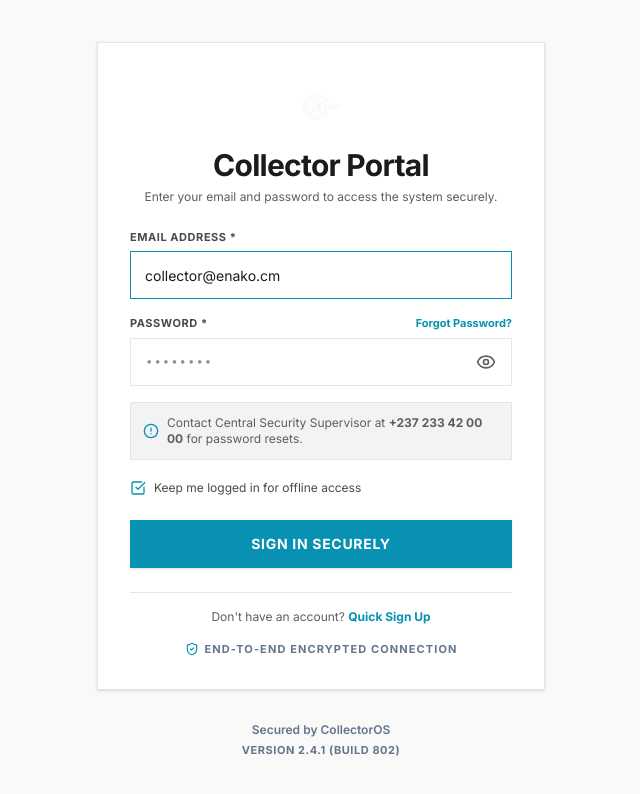
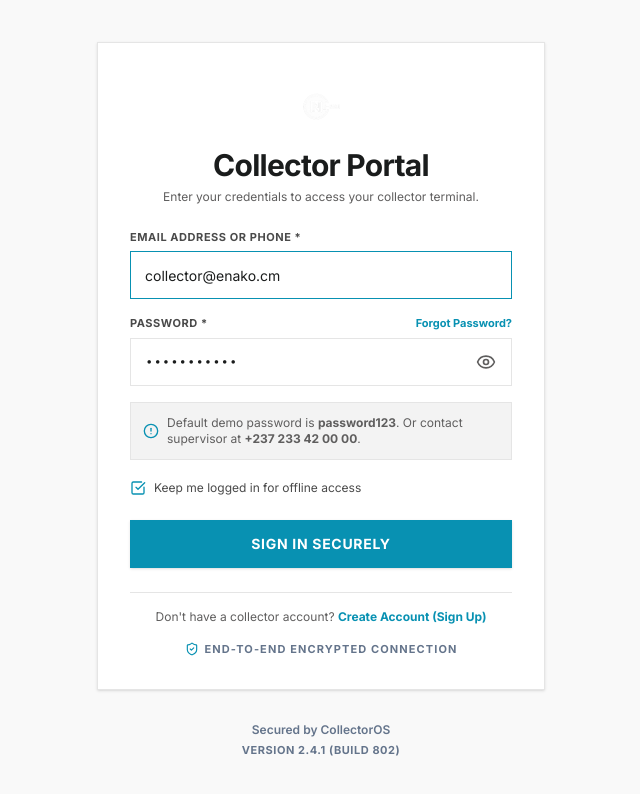
Before and after one commit to enakoweb88-sys/cash, a React (Vite) app: page / in a window 1280 px wide. Both pictures are taken after a click on the button "Forgot Password?". Shown: the top 794 px of the page, without its empty margins (319-959 px from the left). Built offline with nearby package versions, Linux system fonts and the light colour scheme; no server answers.

Commit message:
feat: complete Sign Up and Login authentication flow with account persistence for Cash Collector portal

```diff
--- a/src/App.tsx
+++ b/src/App.tsx
@@ -1,12 +1,13 @@
 import React, { useState, useEffect } from 'react';
 import {
   INITIAL_USER,
+  DEFAULT_ACCOUNTS,
   INITIAL_CLIENTS,
   INITIAL_COLLECTIONS,
   INITIAL_DRAFTS,
   formatXAF
 } from './data/mockData';
-import { Client, Collection, CollectorUser, ViewType, TransactionStatus } from './types';
+import { Client, Collection, CollectorUser, UserAccount, ViewType, TransactionStatus } from './types';
 import { Sidebar } from './components/Sidebar';
 import { TopBar } from './components/TopBar';
 import { DashboardView } from './components/DashboardView';
@@ -24,6 +25,12 @@
 import { CheckCircle2, AlertCircle, RefreshCw } from 'lucide-react';
 
 export default function App() {
+  // Accounts Database (Persistent in localStorage)
+  const [accounts, setAccounts] = useState<UserAccount[]>(() => {
+    const saved = localStorage.getItem('enako_cash_accounts');
+    return saved ? JSON.parse(saved) : DEFAULT_ACCOUNTS;
+  });
+
   // Authentication State
   const [user, setUser] = useState<CollectorUser>(() => {
     const saved = localStorage.getItem('enako_user') || localStorage.getItem('afriland_user');
@@ -100,6 +107,10 @@
   }, [user]);
 
   useEffect(() => {
+    localStorage.setItem('enako_cash_accounts', JSON.stringify(accounts));
+  }, [accounts]);
+
+  useEffect(() => {
     localStorage.setItem('enako_clients', JSON.stringify(clients));
   }, [clients]);
 
@@ -126,33 +137,89 @@
   };
 
   // Login handler
-  const handleLogin = (credentials: { email: string; password?: string; remember: boolean }) => {
-    setUser((prev) => {
-      const firstName = prev.name ? prev.name.trim().split(' ')[0] : 'Collector';
-      return {
-        ...prev,
-        email: credentials.email || prev.email,
-        isLoggedIn: true,
-      };
-    });
-    const firstName = user.name ? user.name.trim().split(' ')[0] : 'Collector';
-    showToast(`Welcome back, ${firstName}! Terminal session active.`, 'success');
+  const handleLogin = (credentials: { emailOrPhone: string; password?: string; remember: boolean }): { success: boolean; error?: string } => {
+    const term = credentials.emailOrPhone.trim().toLowerCase();
+    const match = accounts.find(
+      (acc) => acc.email.toLowerCase() === term || (acc.phone && acc.phone.replace(/\s+/g, '').includes(term.replace(/\s+/g, '')))
+    );
+
+    if (!match) {
+      return { success: false, error: 'No collector account found with this email or phone. Please click "Create Account" below.' };
+    }
+
+    if (credentials.password && match.password && credentials.password !== match.password && credentials.password !== 'password123') {
+      return { success: false, error: 'Incorrect password. Please verify your password and try again.' };
+    }
+
+    const loggedInUser: CollectorUser = {
+      id: match.id,
+      name: match.fullName,
+      email: match.email,
+      phone: match.phone,
+      terminalId: match.terminalId,
+      branch: match.branch,
+      role: match.role,
+      avatarLetter: match.firstName[0] ? match.firstName[0].toUpperCase() : 'C',
+      isLoggedIn: true,
+    };
+
+    setUser(loggedInUser);
+    const firstName = match.firstName || match.fullName.split(' ')[0];
+    showToast(`Welcome back, ${firstName}! Terminal session active (${match.branch}).`, 'success');
+    return { success: true };
   };
 
   // Sign Up handler
-  const handleSignUp = (userData: { firstName: string; lastName: string; email: string; password?: string }) => {
+  const handleSignUp = (userData: {
+    firstName: string;
+    lastName: string;
+    email: string;
+    phone?: string;
+    branch: string;
+    role: string;
+    password?: string;
+  }): { success: boolean; error?: string } => {
+    const emailLower = userData.email.trim().toLowerCase();
+    const existing = accounts.find((a) => a.email.toLowerCase() === emailLower);
+    if (existing) {
+      return { success: false, error: 'An account with this email address already exists. Please log in.' };
+    }
+
     const fullName = `${userData.firstName.trim()} ${userData.lastName.trim()}`;
+    const newId = `COL-${Math.floor(1000 + Math.random() * 9000)}`;
+    const newTerminalId = `ENK-${Math.floor(100 + Math.random() * 900)}`;
+
+    const newAccount: UserAccount = {
+      id: newId,
+      firstName: userData.firstName.trim(),
+      lastName: userData.lastName.trim(),
+      fullName,
+      email: emailLower,
+      phone: userData.phone,
+      password: userData.password || 'password123',
+      branch: userData.branch || 'Douala Main Hub',
+      role: userData.role || 'Field Cash Collector',
+      terminalId: newTerminalId,
+      createdAt: new Date().toISOString(),
+    };
+
+    setAccounts((prev) => [newAccount, ...prev]);
+
     const newUser: CollectorUser = {
-      id: `COL-${Math.floor(1000 + Math.random() * 9000)}`,
+      id: newId,
       name: fullName,
-      email: userData.email,
-      terminalId: `ENK-${Math.floor(100 + Math.random() * 900)}`,
-      branch: 'Douala Main Hub',
+      email: emailLower,
+      phone: userData.phone,
+      terminalId: newTerminalId,
+      branch: userData.branch || 'Douala Main Hub',
+      role: userData.role || 'Field Cash Collector',
       avatarLetter: userData.firstName[0] ? userData.firstName[0].toUpperCase() : 'C',
       isLoggedIn: true,
     };
+
     setUser(newUser);
     showToast(`Account created successfully! Welcome, ${userData.firstName.trim()}!`, 'success');
+    return { success: true };
   };
 
   // Logout handler
--- a/src/components/LoginView.tsx
+++ b/src/components/LoginView.tsx
@@ -1,10 +1,10 @@
 import React, { useState } from 'react';
-import { ShieldCheck, CheckSquare, Square, AlertCircle, Eye, EyeOff, User, Mail, Lock } from 'lucide-react';
+import { ShieldCheck, CheckSquare, Square, AlertCircle, Eye, EyeOff, Building2, Phone, User, Mail, Lock } from 'lucide-react';
 import { CollectorUser } from '../types';
 
 interface LoginViewProps {
-  onLogin: (credentials: { email: string; password?: string; remember: boolean }) => void;
-  onSignUp: (userData: { firstName: string; lastName: string; email: string; password?: string }) => void;
+  onLogin: (credentials: { emailOrPhone: string; password?: string; remember: boolean }) => { success: boolean; error?: string };
+  onSignUp: (userData: { firstName: string; lastName: string; email: string; phone?: string; branch: string; role: string; password?: string }) => { success: boolean; error?: string };
   currentUser: CollectorUser;
 }
 
@@ -14,34 +14,83 @@
   // Form fields
   const [firstName, setFirstName] = useState('');
   const [lastName, setLastName] = useState('');
-  const [email, setEmail] = useState('collector@enako.cm');
-  const [password, setPassword] = useState('');
+  const [emailOrPhone, setEmailOrPhone] = useState('collector@enako.cm');
+  const [phone, setPhone] = useState('');
+  const [branch, setBranch] = useState('Douala Main Hub');
+  const [role, setRole] = useState('Field Cash Collector');
+  const [password, setPassword] = useState('password123');
+  const [confirmPassword, setConfirmPassword] = useState('');
   const [showPassword, setShowPassword] = useState(false);
   const [rememberMe, setRememberMe] = useState(true);
+
+  // Status state
   const [isLoading, setIsLoading] = useState(false);
+  const [errorMsg, setErrorMsg] = useState<string | null>(null);
   const [forgotMsg, setForgotMsg] = useState(false);
 
   const handleSubmit = (e: React.FormEvent) => {
     e.preventDefault();
+    setErrorMsg(null);
     setIsLoading(true);
 
     setTimeout(() => {
+      if (isSignUp) {
+        if (!firstName.trim() || !lastName.trim()) {
+          setErrorMsg('First name and last name are required.');
           setIsLoading(false);
-      if (isSignUp) {
-        onSignUp({
-          firstName: firstName.trim() || 'Collector',
-          lastName: lastName.trim() || 'User',
-          email: email.trim(),
+          return;
+        }
+
+        if (!emailOrPhone.trim() || !emailOrPhone.includes('@')) {
+          setErrorMsg('Please enter a valid email address.');
+          setIsLoading(false);
+          return;
+        }
+
+        if (password.length < 4) {
+          setErrorMsg('Password must be at least 4 characters long.');
+          setIsLoading(false);
+          return;
+        }
+
+        if (confirmPassword && password !== confirmPassword) {
+          setErrorMsg('Passwords do not match. Please re-enter your password.');
+          setIsLoading(false);
+          return;
+        }
+
+        const res = onSignUp({
+          firstName: firstName.trim(),
+          lastName: lastName.trim(),
+          email: emailOrPhone.trim().toLowerCase(),
+          phone: phone.trim() || undefined,
+          branch,
+          role,
           password,
         });
+
+        if (!res.success) {
+          setErrorMsg(res.error || 'Failed to create account.');
+        }
       } else {
-        onLogin({
-          email: email.trim() || 'collector@enako.cm',
+        if (!emailOrPhone.trim()) {
+          setErrorMsg('Please enter your registered email address or phone number.');
+          setIsLoading(false);
+          return;
+        }
+
+        const res = onLogin({
+          emailOrPhone: emailOrPhone.trim().toLowerCase(),
           password,
           remember: rememberMe,
         });
+
+        if (!res.success) {
+          setErrorMsg(res.error || 'Invalid credentials. Check your email and password.');
         }
-    }, 400);
+      }
+      setIsLoading(false);
+    }, 300);
   };
 
   return (
@@ -53,19 +102,28 @@
           <div className="flex flex-col items-center text-center space-y-1.5">
             <img src="/logo.png" alt="Company Logo" className="h-16 w-auto object-contain mb-2" />
             <h1 className="text-2xl md:text-3xl font-bold text-[#1a1c1c] tracking-tight">
-              {isSignUp ? 'Quick Sign Up' : 'Collector Portal'}
+              {isSignUp ? 'Collector Sign Up' : 'Collector Portal'}
             </h1>
             <p className="text-xs text-[#5f5e5e]">
               {isSignUp
-                ? 'Create your collector account to access the field portal.'
-                : 'Enter your email and password to access the system securely.'}
+                ? 'Register your field agent terminal profile securely.'
+                : 'Enter your credentials to access your collector terminal.'}
             </p>
           </div>
+
+          {/* Validation Error Notice */}
+          {errorMsg && (
+            <div className="p-3.5 bg-[#ffdad6] border border-[#ffb4ab] text-[#93000a] text-xs rounded flex items-start gap-2.5 animate-in fade-in">
+              <AlertCircle className="w-4 h-4 shrink-0 mt-0.5" />
+              <span>{errorMsg}</span>
+            </div>
+          )}
 
           {/* Form */}
           <form onSubmit={handleSubmit} className="space-y-4">
             {/* Sign Up Fields: First Name & Last Name */}
             {isSignUp && (
+              <>
                 <div className="grid grid-cols-2 gap-3">
                   <div className="space-y-1.5">
                     <label
@@ -74,7 +132,6 @@
                     >
                       First Name *
                     </label>
-                  <div className="relative">
                     <input
                       id="first-name"
                       type="text"
@@ -85,7 +142,6 @@
                       className="block w-full h-12 px-3.5 border border-[#e5e5e5] bg-[#ffffff] text-[#1a1c1c] text-sm focus:border-[#0891b2] focus:outline-none focus:ring-1 focus:ring-[#0891b2] transition-colors"
                     />
                   </div>
-                </div>
 
                   <div className="space-y-1.5">
                     <label
@@ -94,7 +150,6 @@
                     >
                       Last Name *
                     </label>
-                  <div className="relative">
                     <input
                       id="last-name"
                       type="text"
@@ -106,29 +161,70 @@
                     />
                   </div>
                 </div>
+
+                {/* Phone Number & Branch */}
+                <div className="grid grid-cols-2 gap-3">
+                  <div className="space-y-1.5">
+                    <label
+                      htmlFor="phone"
+                      className="block text-[11px] font-bold tracking-wider text-[#4a4a4a] uppercase"
+                    >
+                      Mobile Phone
+                    </label>
+                    <input
+                      id="phone"
+                      type="tel"
+                      value={phone}
+                      onChange={(e) => setPhone(e.target.value)}
+                      placeholder="+237 670 123 456"
+                      className="block w-full h-12 px-3.5 border border-[#e5e5e5] bg-[#ffffff] text-[#1a1c1c] text-sm focus:border-[#0891b2] focus:outline-none focus:ring-1 focus:ring-[#0891b2] transition-colors"
+                    />
                   </div>
+
+                  <div className="space-y-1.5">
+                    <label
+                      htmlFor="branch"
+                      className="block text-[11px] font-bold tracking-wider text-[#4a4a4a] uppercase"
+                    >
+                      Hub / Branch *
+                    </label>
+                    <select
+                      id="branch"
+                      value={branch}
+                      onChange={(e) => setBranch(e.target.value)}
+                      className="block w-full h-12 px-2.5 border border-[#e5e5e5] bg-[#ffffff] text-[#1a1c1c] text-xs font-semibold focus:border-[#0891b2] focus:outline-none focus:ring-1 focus:ring-[#0891b2] transition-colors"
+                    >
+                      <option>Douala Main Hub</option>
+                      <option>Yaoundé Branch</option>
+                      <option>Bamenda Station</option>
+                      <option>Bafoussam Agency</option>
+                      <option>Limbe Office</option>
+                    </select>
+                  </div>
+                </div>
+              </>
             )}
 
-            {/* Email Address */}
+            {/* Email Address or Phone */}
             <div className="space-y-1.5">
               <label
                 htmlFor="email"
                 className="block text-[11px] font-bold tracking-wider text-[#4a4a4a] uppercase"
               >
-                Email Address *
+                {isSignUp ? 'Email Address *' : 'Email Address or Phone *'}
               </label>
               <input
                 id="email"
-                type="email"
+                type="text"
                 required
-                value={email}
-                onChange={(e) => setEmail(e.target.value)}
-                placeholder="collector@enako.cm"
+                value={emailOrPhone}
+                onChange={(e) => setEmailOrPhone(e.target.value)}
+                placeholder={isSignUp ? 'collector@enako.cm' : 'collector@enako.cm or phone number'}
                 className="block w-full h-12 px-3.5 border border-[#0891b2] bg-[#ffffff] text-[#1a1c1c] font-sans text-sm focus:outline-none focus:ring-1 focus:ring-[#0891b2] transition-colors"
               />
             </div>
 
-            {/* Password with View Password Toggle */}
+            {/* Password Field */}
             <div className="space-y-1.5">
               <div className="flex items-center justify-between">
                 <label
@@ -163,7 +259,6 @@
                   onClick={() => setShowPassword(!showPassword)}
                   className="absolute right-3 top-1/2 -translate-y-1/2 text-[#5f5e5e] hover:text-[#0891b2] p-1 focus:outline-none transition-colors"
                   title={showPassword ? 'Hide password' : 'Show password'}
-                  aria-label={showPassword ? 'Hide password' : 'Show password'}
                 >
                   {showPassword ? (
                     <EyeOff className="w-5 h-5" />
@@ -174,10 +269,31 @@
               </div>
             </div>
 
+            {/* Confirm Password Field (Sign Up Mode) */}
+            {isSignUp && (
+              <div className="space-y-1.5">
+                <label
+                  htmlFor="confirm-password"
+                  className="block text-[11px] font-bold tracking-wider text-[#4a4a4a] uppercase"
+                >
+                  Confirm Password *
+                </label>
+                <input
+                  id="confirm-password"
+                  type={showPassword ? 'text' : 'password'}
+                  required={isSignUp}
+                  value={confirmPassword}
+                  onChange={(e) => setConfirmPassword(e.target.value)}
+                  placeholder="Re-enter password"
+                  className="block w-full h-12 px-3.5 border border-[#e5e5e5] bg-[#ffffff] text-[#1a1c1c] font-mono text-sm focus:border-[#0891b2] focus:outline-none focus:ring-1 focus:ring-[#0891b2] transition-colors"
+                />
+              </div>
+            )}
+
             {forgotMsg && !isSignUp && (
               <div className="p-3 bg-[#f3f3f3] border border-[#e5e5e5] text-xs text-[#5f5e5e] flex items-center gap-2">
                 <AlertCircle className="w-4 h-4 text-[#0891b2] shrink-0" />
-                <span>Contact Central Security Supervisor at <strong>+237 233 42 00 00</strong> for password resets.</span>
+                <span>Default demo password is <strong>password123</strong>. Or contact supervisor at <strong>+237 233 42 00 00</strong>.</span>
               </div>
             )}
 
@@ -203,11 +319,11 @@
               <button
                 type="submit"
                 disabled={isLoading}
-                className="w-full flex justify-center items-center h-12 bg-[#0891b2] hover:bg-[#0e7490] text-white text-sm font-bold tracking-wider uppercase transition-all active:scale-[0.99] cursor-pointer shadow-sm"
+                className="w-full flex justify-center items-center h-12 bg-[#0891b2] hover:bg-[#0e7490] text-white text-sm font-bold tracking-wider uppercase transition-all active:scale-[0.99] cursor-pointer shadow-sm disabled:opacity-50"
               >
                 {isLoading
-                  ? (isSignUp ? 'Creating Account...' : 'Authenticating...')
-                  : (isSignUp ? 'Create Account & Sign In' : 'Sign In Securely')}
+                  ? (isSignUp ? 'Registering Account...' : 'Authenticating...')
+                  : (isSignUp ? 'Complete Registration & Sign In' : 'Sign In Securely')}
               </button>
             </div>
           </form>
@@ -219,21 +335,21 @@
                 Already have an account?{' '}
                 <button
                   type="button"
-                  onClick={() => setIsSignUp(false)}
+                  onClick={() => { setIsSignUp(false); setErrorMsg(null); }}
                   className="font-bold text-[#0891b2] hover:underline"
                 >
-                  Log In
+                  Log In Here
                 </button>
               </p>
             ) : (
               <p className="text-xs text-[#5f5e5e]">
-                Don't have an account?{' '}
+                Don't have a collector account?{' '}
                 <button
                   type="button"
-                  onClick={() => setIsSignUp(true)}
+                  onClick={() => { setIsSignUp(true); setErrorMsg(null); }}
                   className="font-bold text-[#0891b2] hover:underline"
                 >
-                  Quick Sign Up
+                  Create Account (Sign Up)
                 </button>
               </p>
             )}
--- a/src/data/mockData.ts
+++ b/src/data/mockData.ts
@@ -1,14 +1,45 @@
-import { Client, Collection, CollectorUser } from '../types';
+import { Client, Collection, CollectorUser, UserAccount } from '../types';
 
 export const INITIAL_USER: CollectorUser = {
   id: 'COL-001',
-  name: 'Collector User',
+  name: 'Christian Enako',
   email: 'collector@enako.cm',
+  phone: '+237 670 123 456',
   terminalId: 'ENK-001',
-  branch: 'Douala Agency',
+  branch: 'Douala Main Hub',
+  role: 'Field Cash Collector',
   avatarLetter: 'C',
   isLoggedIn: false,
 };
+
+export const DEFAULT_ACCOUNTS: UserAccount[] = [
+  {
+    id: 'COL-001',
+    firstName: 'Christian',
+    lastName: 'Enako',
+    fullName: 'Christian Enako',
+    email: 'collector@enako.cm',
+    phone: '+237 670 123 456',
+    password: 'password123',
+    branch: 'Douala Main Hub',
+    role: 'Field Cash Collector',
+    terminalId: 'ENK-001',
+    createdAt: new Date().toISOString(),
+  },
+  {
+    id: 'COL-002',
+    firstName: 'Francis',
+    lastName: 'Ngu',
+    fullName: 'Francis Ngu',
+    email: 'francis@enako.cm',
+    phone: '+237 690 987 654',
+    password: 'password123',
+    branch: 'Yaoundé Branch',
+    role: 'Lead Cash Auditor',
+    terminalId: 'ENK-002',
+    createdAt: new Date().toISOString(),
+  }
+];
 
 export const INITIAL_CLIENTS: Client[] = [];
 
```
Also changed, not shown: src/types.ts (+16 -0 lines). Lines whose indentation alone changed are shown as unchanged.
